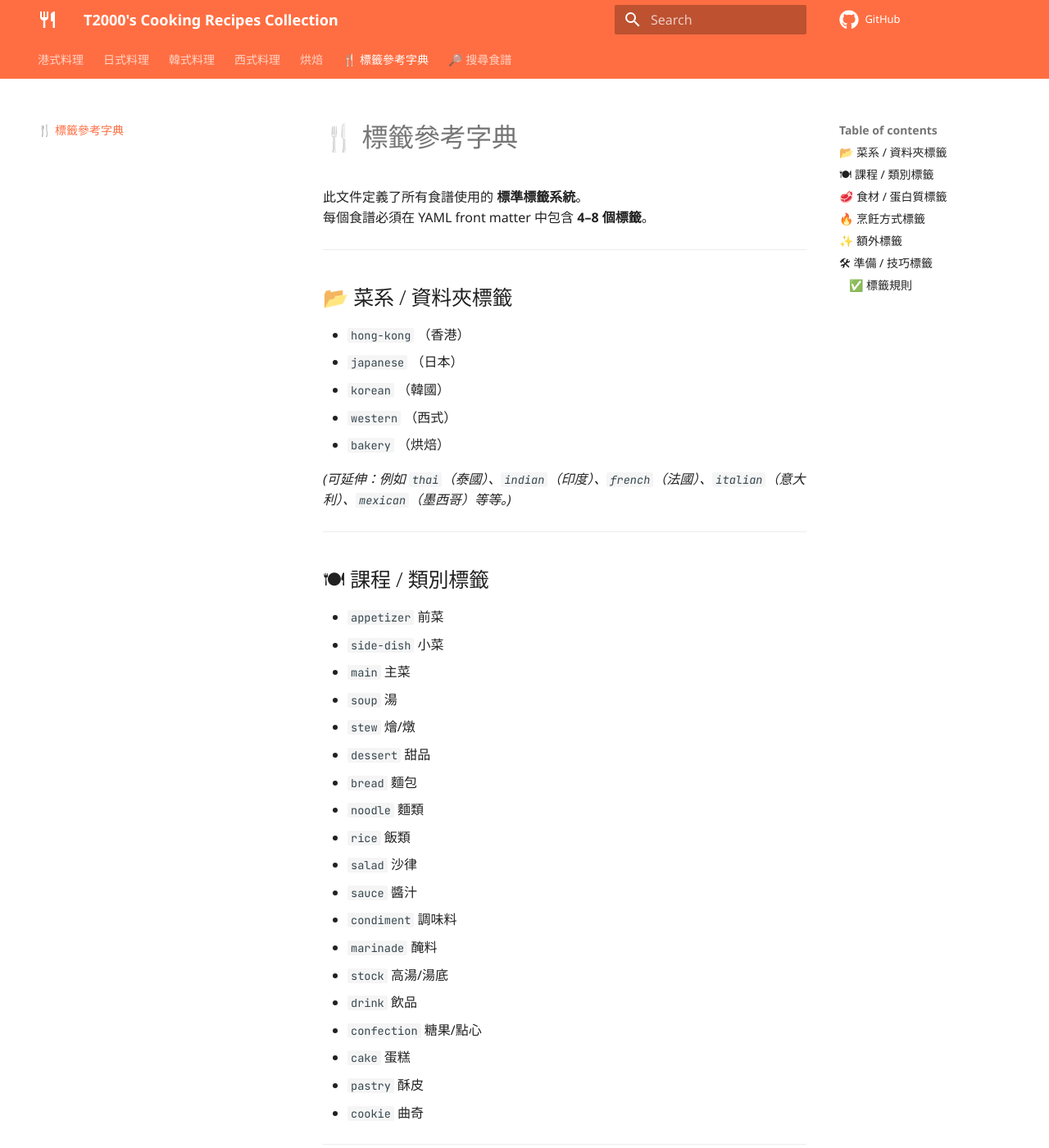
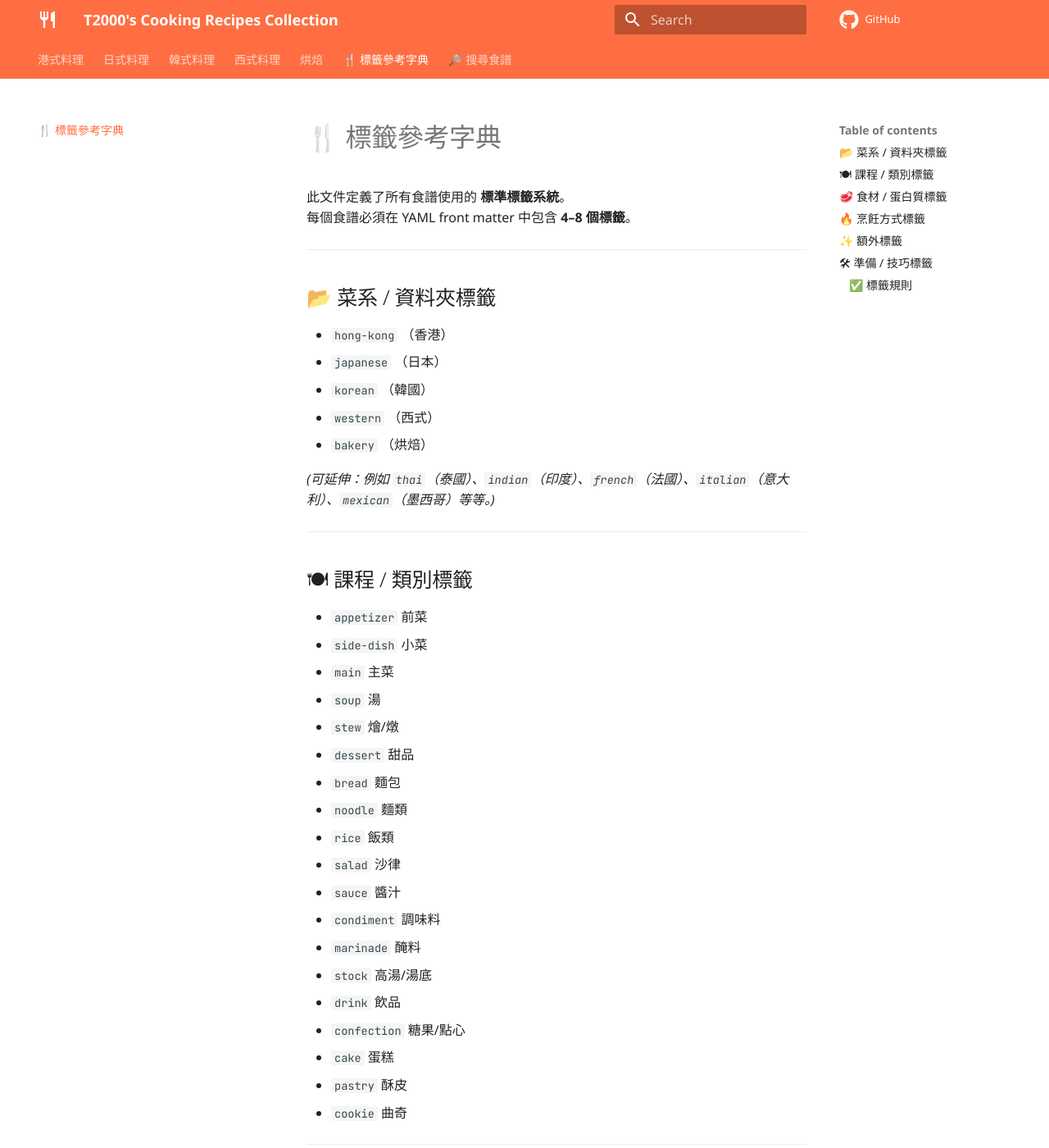
Before and after one commit to t2000chris/cooking-recipes, an MkDocs documentation site: the page built from docs/tags.md, in a window 1280 px wide and 1400 px high. Shown: the whole window at 82% size. Built offline with MkDocs 1.6.1 and Material for MkDocs 9.7.7, drawn with Linux system fonts in a browser that asks for light colours; comment, search, counter and statistics services are not loaded; some of the changed text lies outside the part shown.

Commit message:
fix mobile

```diff
--- a/docs/assets/styles/recipes.css
+++ b/docs/assets/styles/recipes.css
@@ -30,10 +30,8 @@
   a[href]:after { content: " (" attr(href) ")"; font-size: .8em; color: #555; }
 }
 
-/* Wider left nav for long Chinese titles */
-.md-sidebar--primary {
-  width: 320px;
+@media (min-width: 76.25em) {
+  .md-sidebar--primary {
+    width: 320px;
+  }
 }
-@media (min-width: 76.25em) {
-  .md-sidebar--primary { width: 340px; }
-}
--- a/mkdocs.yml
+++ b/mkdocs.yml
@@ -5,11 +5,12 @@
   name: material
   language: en
   features:
-    - navigation.tabs          # top tabs for top-level sections (mobile = swipeable)
-    - navigation.sections      # group pages within a section
-    - navigation.prune         # show only the current section in the sidebar (lighter on mobile)
-    - navigation.indexes       # make folder index.md the landing for each tab/section
+    - navigation.tabs
+    - navigation.sections
+    - navigation.prune
+    - navigation.indexes
     - navigation.top
+    - navigation.footer
     - search.suggest
     - search.highlight
     - toc.follow
```
